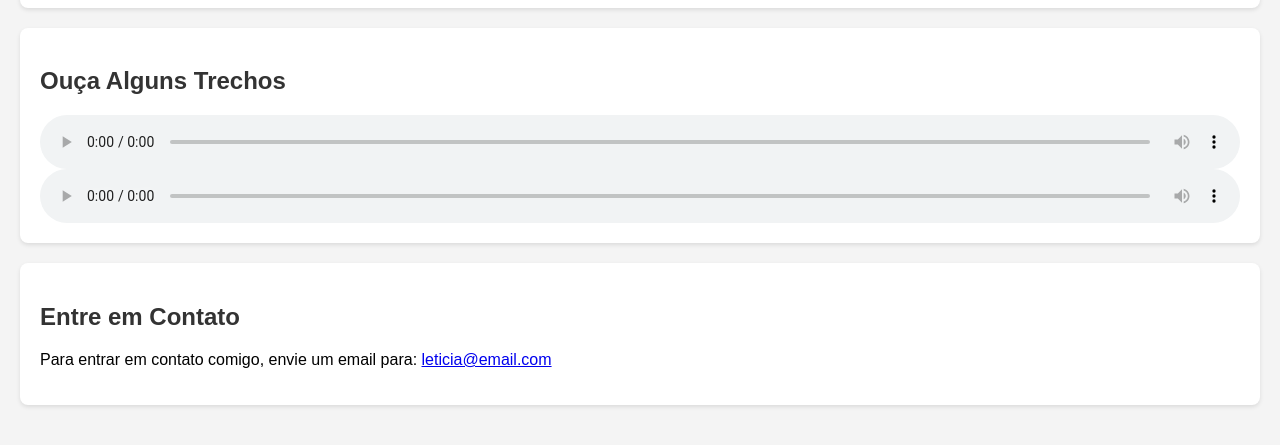
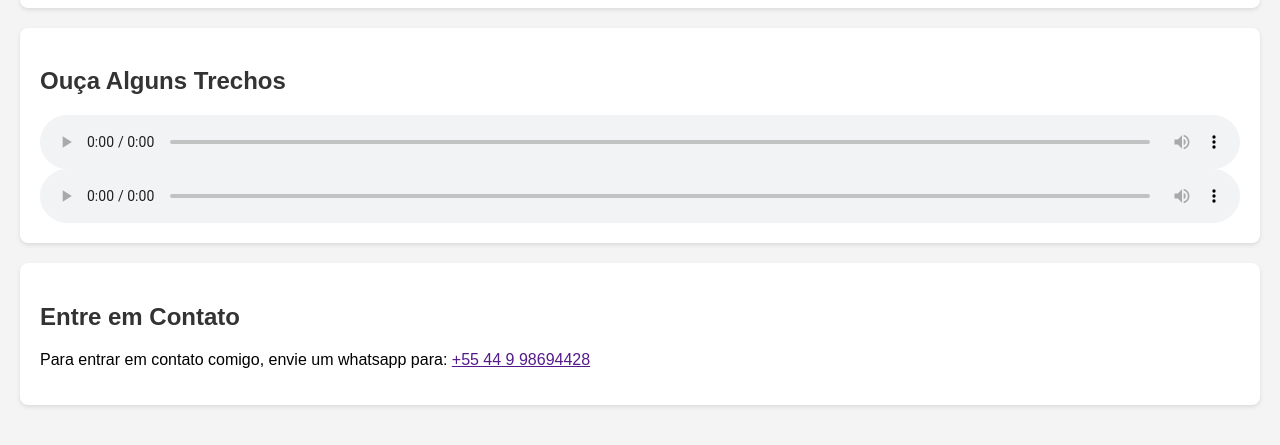
Before and after one commit to iloww/leticialoof.github.io, a plain HTML site: page index.html in a window 1280 px wide. Shown: the part 727-1172 px from the top of the page. Drawn offline with Linux system fonts and the light colour scheme.

Commit message:
Add files via upload

```diff
--- a/index.html
+++ b/index.html
@@ -83,8 +83,8 @@ html
 
         <section>
             <h2>Entre em Contato</h2>
-            <p>Para entrar em contato comigo, envie um email para:
-            <a href="mailto:leticia@email.com">leticia@email.com</a></p>
+            <p>Para entrar em contato comigo, envie um whatsapp para:
+            <a href=>+55 44 9 98694428</a></p>
         </section>
     </main>
 
```
